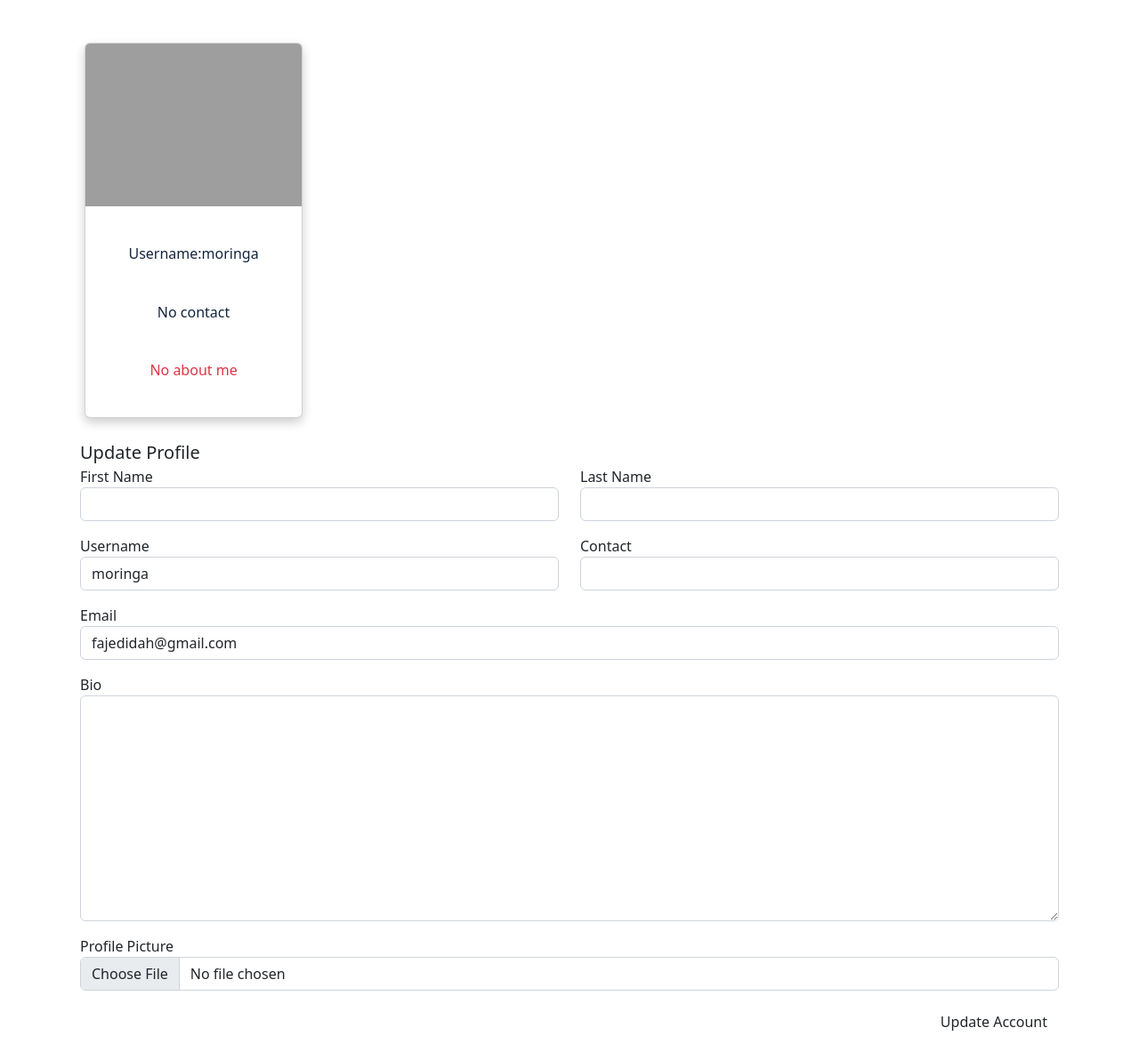
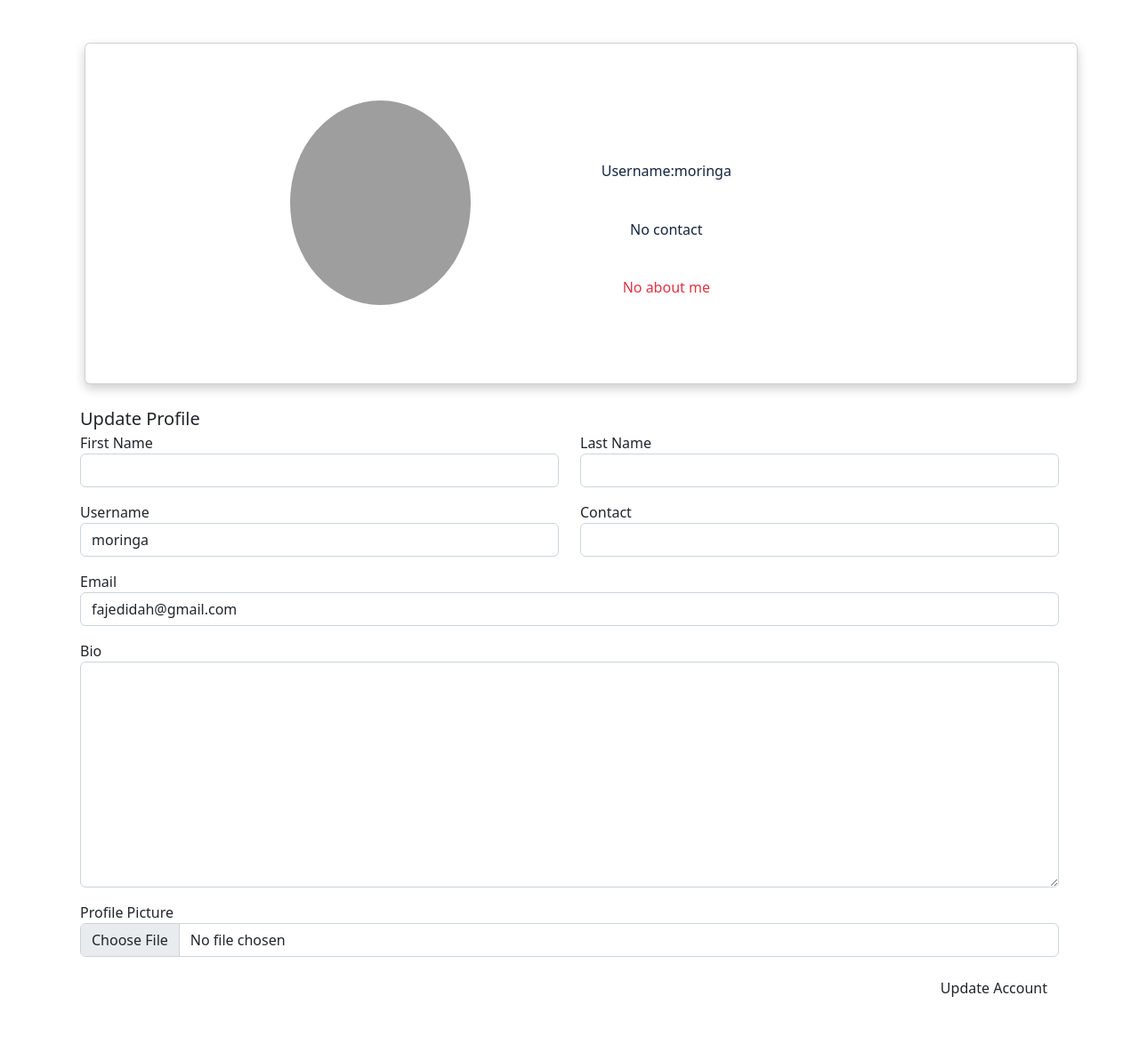
Before and after one commit to AjedidahMwanzia/luxe, a Django app: page /profile/ in a window 1280 px wide. Shown: the whole page at 89% size. After the commit the page ends 1121 px from the top, so only its background shows below. Run offline with Django 4.2, Linux system fonts and the light colour scheme; a user stored in the database is signed in; some libraries are stand-ins or nearby versions; some web fonts are replaced; grey boxes are pictures that could not be loaded.

Commit message:
style profile page

```diff
--- a/static/css/style.css
+++ b/static/css/style.css
@@ -231,3 +231,21 @@
 .copy{
     text-align: center;
 }
+/* ................................... */
+#card{
+    width: 100%;
+    height: 30vw;
+    display: flex;
+    padding-left: 15vw;
+
+}
+#card img{
+    width: 22%;
+    border-radius: 50%;
+    margin-left: 3vw;
+    margin-top: 5vw;
+
+}
+.card-body {
+    margin-top: -16vw;
+}
--- a/wed/templates/profile.html
+++ b/wed/templates/profile.html
@@ -6,14 +6,16 @@
     <div class=" mt-5">
         <div class="row">
             <div class="col-md-12">
-                <div class="card">
-
+                <div class="card" id="card" >
+                 <div class="img">
                     {% if profile.profile_photo %}
                     <img src="{{profile.profile_photo.url}}" alt="" class="card-img-top">
                     {%else%}
                     <img src="https://res.cloudinary.com/jeddy/image/upload/v1655033910/empty_emxrlc.webp"
                         class="card-img-top" alt="My profile picture">
                     {% endif %}
+                 </div>
+
                     <div class="card-body text-center">
                         <h4 class="card-text">
                             {{ user.first_name }} {{ user.last_name }}
```
